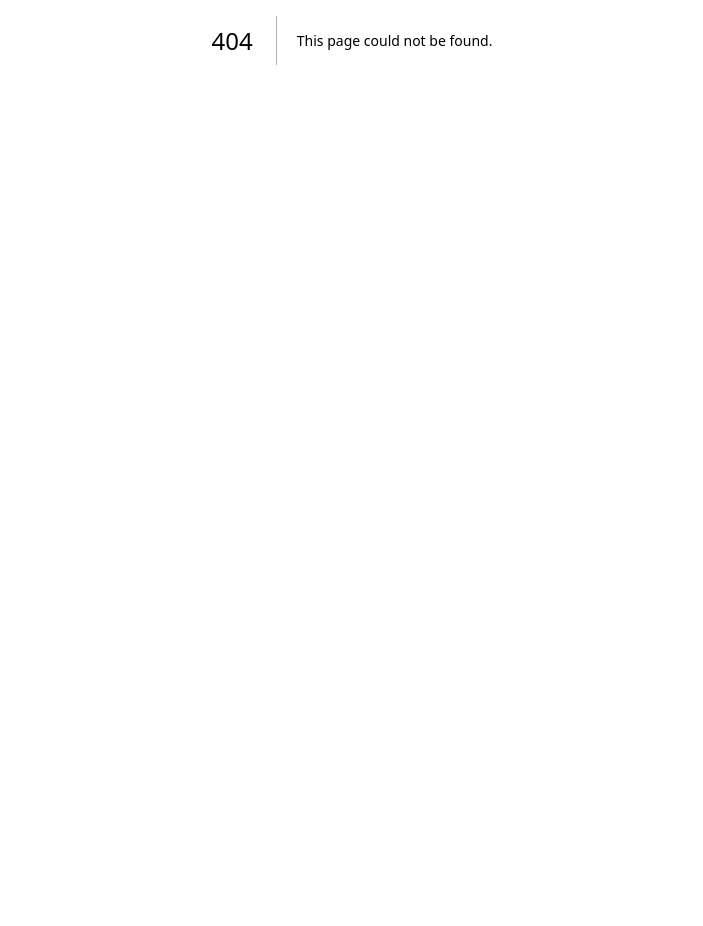
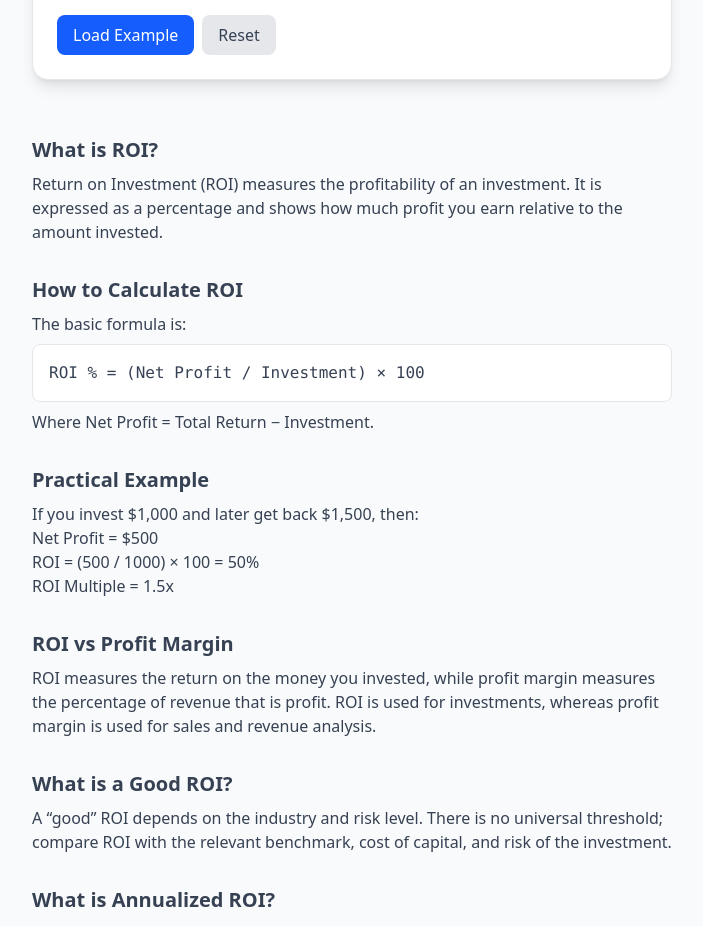
Before and after one commit to wakilmustaqeem/biztoolkit, a Next.js app: page /roi-calculator in a window 1280 px wide. Before the commit this address had no page. Shown: the part 360-1286 px from the top of the page, without its empty margins (288-991 px from the left). Before the commit the page ends 800 px from the top, so only its background shows below. Built offline with nearby package versions, Linux system fonts and the light colour scheme.

Commit message:
Add ROI Calculator page with metadata and SEO content

```diff
--- /dev/null
+++ b/app/roi-calculator/page.tsx
@@ -0,0 +1,128 @@
+import type { Metadata } from "next";
+import RoiCalculator from "./roi-calculator";
+
+export const metadata: Metadata = {
+  title: "ROI Calculator – Calculate Return on Investment",
+  description:
+    "Free ROI calculator to measure return on investment. Calculate net profit, ROI percentage, ROI multiple, and annualized ROI for any investment.",
+  openGraph: {
+    title: "ROI Calculator – Calculate Return on Investment",
+    description:
+      "Calculate ROI instantly. Input investment and return to get net profit, ROI %, multiple, and annualized ROI.",
+    url: "https://biztoolkit-ashy.vercel.app/roi-calculator",
+    type: "website",
+  },
+};
+
+const jsonLd = {
+  "@context": "https://schema.org",
+  "@type": "WebApplication",
+  name: "ROI Calculator",
+  url: "https://biztoolkit-ashy.vercel.app/roi-calculator",
+  applicationCategory: "FinanceApplication",
+  operatingSystem: "Web",
+  description:
+    "Calculate return on investment (ROI) with net profit, ROI %, multiple, and annualized ROI.",
+  offers: {
+    "@type": "Offer",
+    price: "0",
+    priceCurrency: "USD",
+  },
+};
+
+export default function RoiCalculatorPage() {
+  return (
+    <main className="min-h-screen bg-gray-50 py-8">
+      <script
+        type="application/ld+json"
+        dangerouslySetInnerHTML={{ __html: JSON.stringify(jsonLd) }}
+      />
+      <RoiCalculator />
+
+      <div className="mx-auto mt-10 max-w-2xl space-y-8 px-4 text-gray-700">
+        <section>
+          <h2 className="mb-2 text-xl font-semibold">What is ROI?</h2>
+          <p>
+            Return on Investment (ROI) measures the profitability of an investment. It is expressed as a percentage and shows how much profit you earn relative to the amount invested.
+          </p>
+        </section>
+
+        <section>
+          <h2 className="mb-2 text-xl font-semibold">How to Calculate ROI</h2>
+          <p>The basic formula is:</p>
+          <div className="my-2 rounded-lg border border-gray-200 bg-white p-4 font-mono">
+            ROI % = (Net Profit / Investment) × 100
+          </div>
+          <p>Where Net Profit = Total Return − Investment.</p>
+        </section>
+
+        <section>
+          <h2 className="mb-2 text-xl font-semibold">Practical Example</h2>
+          <p>
+            If you invest $1,000 and later get back $1,500, then:
+            <br />
+            Net Profit = $500
+            <br />
+            ROI = (500 / 1000) × 100 = 50%
+            <br />
+            ROI Multiple = 1.5x
+          </p>
+        </section>
+
+        <section>
+          <h2 className="mb-2 text-xl font-semibold">ROI vs Profit Margin</h2>
+          <p>
+            ROI measures the return on the money you invested, while profit margin measures the percentage of revenue that is profit. ROI is used for investments, whereas profit margin is used for sales and revenue analysis.
+          </p>
+        </section>
+
+        <section>
+          <h2 className="mb-2 text-xl font-semibold">What is a Good ROI?</h2>
+          <p>
+            A “good” ROI depends on the industry and risk level. There is no universal threshold; compare ROI with the relevant benchmark, cost of capital, and risk of the investment.
+          </p>
+        </section>
+
+        <section>
+          <h2 className="mb-2 text-xl font-semibold">What is Annualized ROI?</h2>
+          <p>
+            Annualized ROI normalizes a single investment’s return to a yearly rate, making it easier to compare investments with different durations. The formula used is:
+          </p>
+          <div className="my-2 rounded-lg border border-gray-200 bg-white p-4 font-mono">
+            Annualized ROI = (Return / Investment)^(1/years) − 1
+          </div>
+        </section>
+
+        <section>
+          <h2 className="mb-2 text-xl font-semibold">FAQ</h2>
+          <div className="space-y-4">
+            <div>
+              <h3 className="font-medium">How do I calculate ROI in Excel?</h3>
+              <p>
+                Use the formula <code>=(Return - Investment) / Investment</code> and format the result as a percentage. Or use our calculator for instant results.
+              </p>
+            </div>
+            <div>
+              <h3 className="font-medium">What is the difference between ROI and IRR?</h3>
+              <p>
+                ROI is a simple percentage return. IRR (Internal Rate of Return) accounts for the time value of money and the timing of cash flows. Annualized ROI is a simplified annualized return for a single investment and is not equivalent to IRR when there are multiple cash flows.
+              </p>
+            </div>
+            <div>
+              <h3 className="font-medium">Can ROI be negative?</h3>
+              <p>
+                Yes. If the return is less than the investment, ROI will be negative, indicating a loss.
+              </p>
+            </div>
+            <div>
+              <h3 className="font-medium">Is ROI calculated before or after tax?</h3>
+              <p>
+                ROI can be calculated either way. The important point is to state whether your inputs are pre-tax or after-tax and use the same basis when comparing investments.
+              </p>
+            </div>
+          </div>
+        </section>
+      </div>
+    </main>
+  );
+}
```
